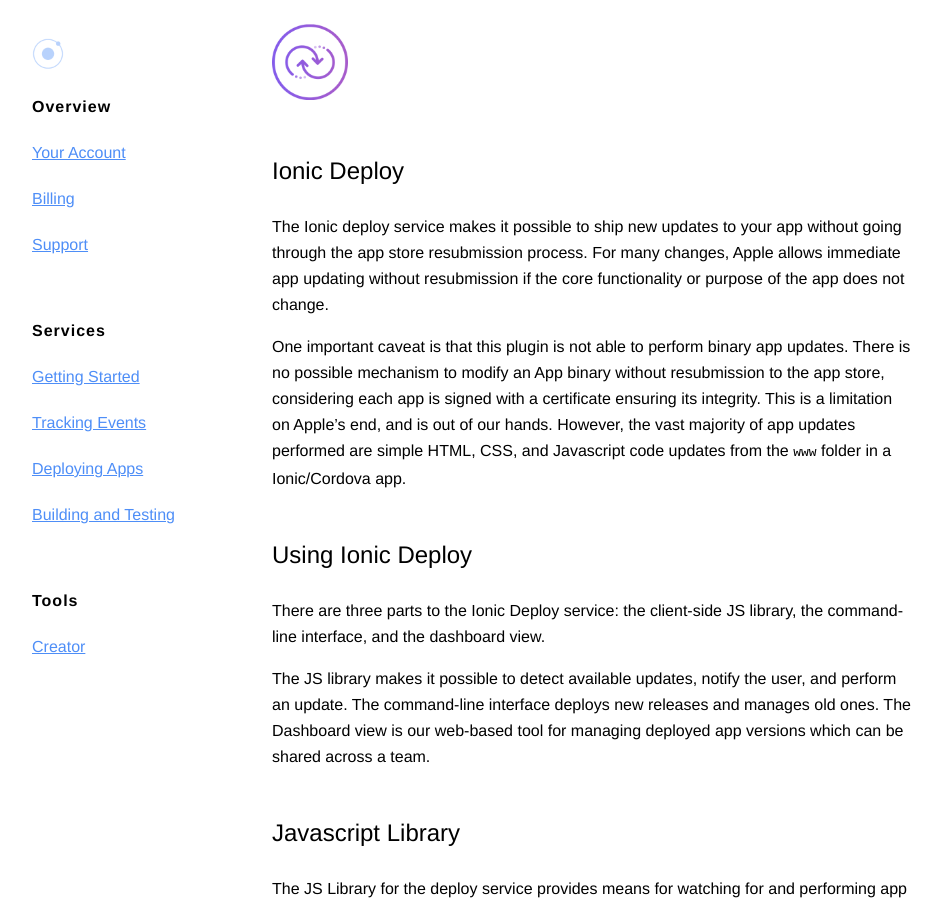
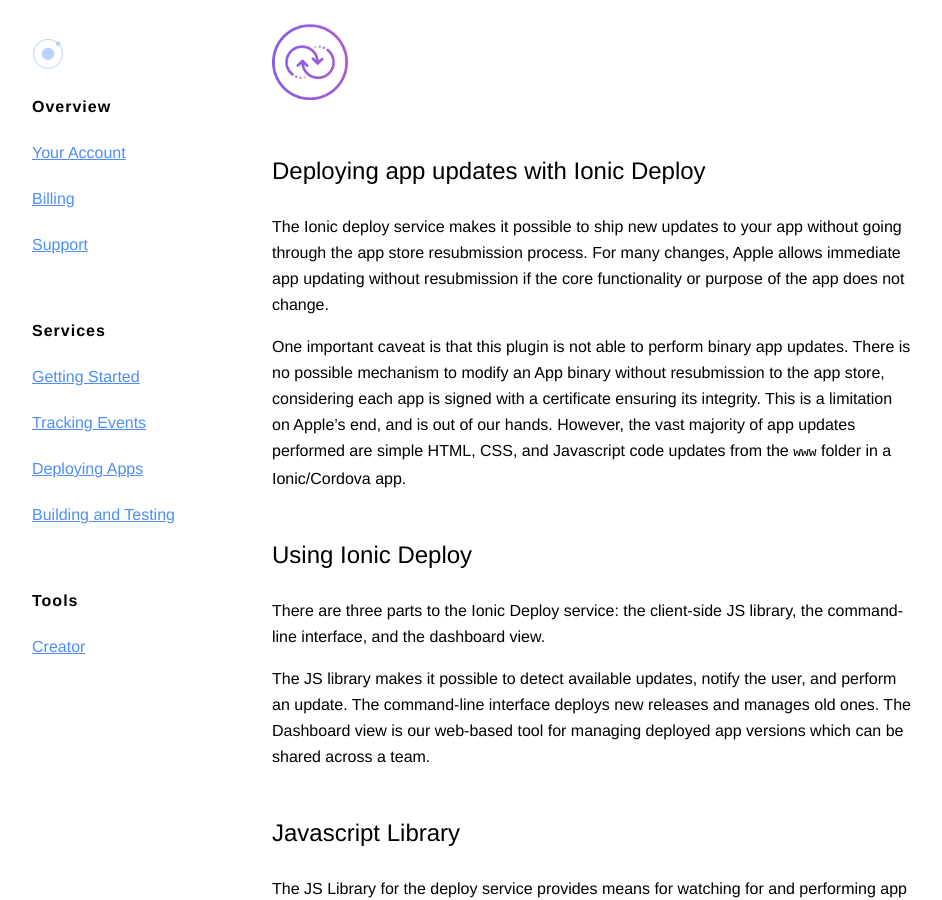
Before and after one commit to ionic-team/ionic-io-docs, a Jekyll site: the page built from services/deploy.md, in a window 1280 px wide and 900 px high. Shown: the whole window, without its empty margins (128-1070 px from the left). Built offline with Jekyll 4.4.1, drawn with Linux system fonts in a browser that asks for light colours; some web fonts are replaced; Markdown is read by kramdown in place of the engine named in the settings.

Commit message:
Update deploy.md

```diff
--- a/services/deploy.md
+++ b/services/deploy.md
@@ -4,7 +4,7 @@
 
 <img src="/img/liveupdate-preview.png" style="width: 76px">
 
-Ionic Deploy
+Deploying app updates with Ionic Deploy
 -----
 
 The Ionic deploy service makes it possible to ship new updates to your app without
```
